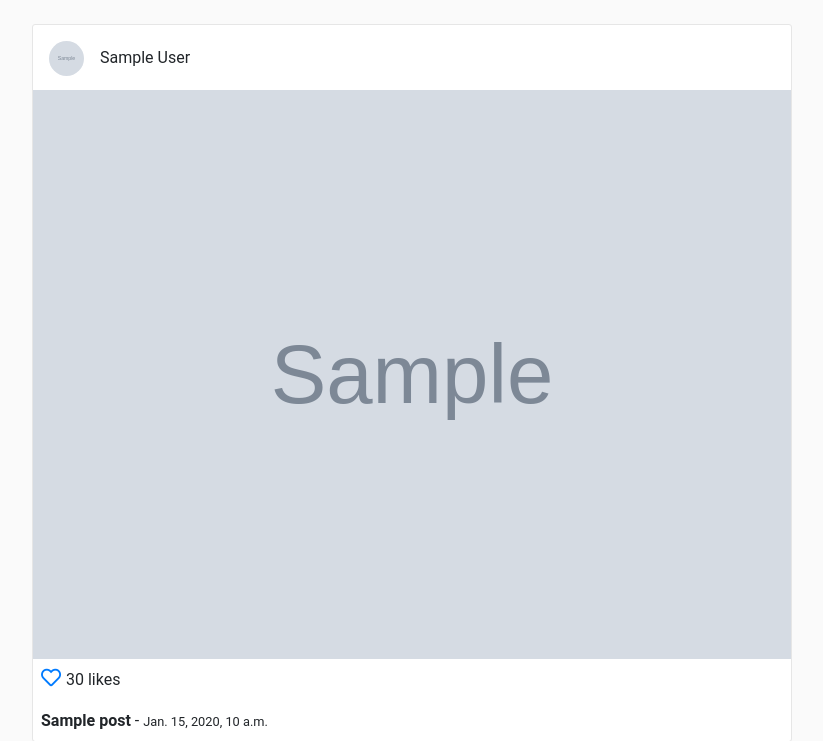
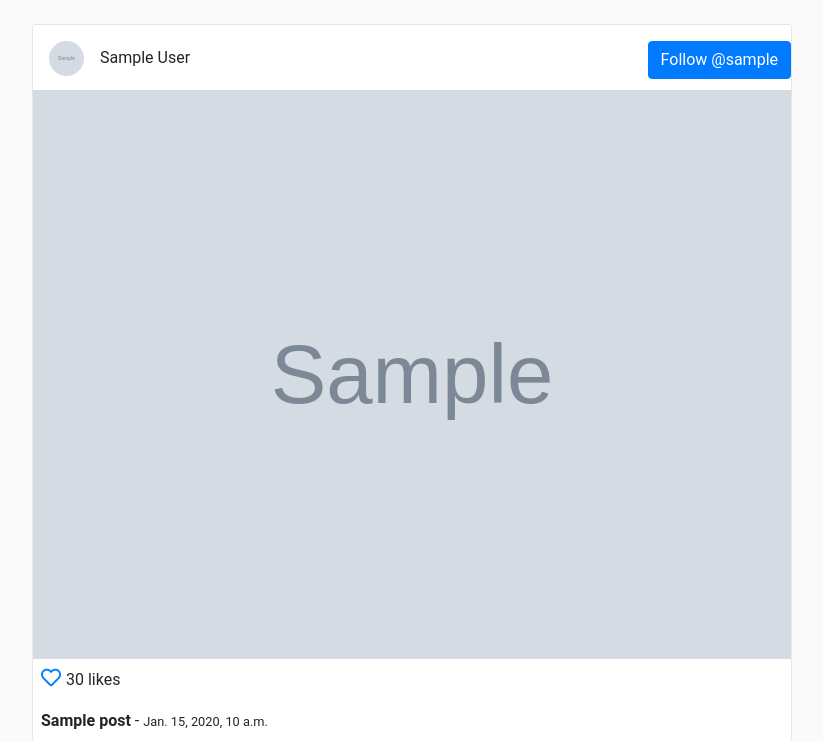
Before and after one commit to amreyesp/platzigram-hub, a Django app: page / in a window 1280 px wide. Shown: the part 72-813 px from the top of the page, without its empty margins (228-1051 px from the left). Run offline with Django 3.2, Linux system fonts and the light colour scheme; a user stored in the database is signed in; tables that the repository leaves empty hold one stand-in row (values such as "Sample post"); grey boxes marked "Sample" are stand-in pictures; some libraries are stand-ins or nearby versions.

Commit message:
adding follow button on posts

```diff
--- a/templates/posts/feed.html
+++ b/templates/posts/feed.html
@@ -6,7 +6,7 @@
 
 {% block container %}
     <div class="row">
-        <!-- Este for es un built-in de Django -->
+        <!-- Built-in of Django -->
         {% for post in posts %}
         <div class="col-sm-12 col-md-8 offset-md-2 mt-5 p-0 post-container">
             <div class="media pt-3 pl-3 pb-1">
@@ -15,6 +15,10 @@
                 <div class="media-body">
                     <p style="margin-top: 5px;">{{ post.user.get_full_name }}</p>
                 </div>
+                <!-- Implementing follow button -->
+                <a href="{% url "detail_user" post.user %}"
+                class="btn btn-primary" role="button"> Follow  @{{ post.user }}</a>
+                <!-- -->
             </div>
             <img style="width:100%;" src="{{ post.photo.url }}" alt="{{ post.title }}">
             <p class="mt-1 ml-2">
```
